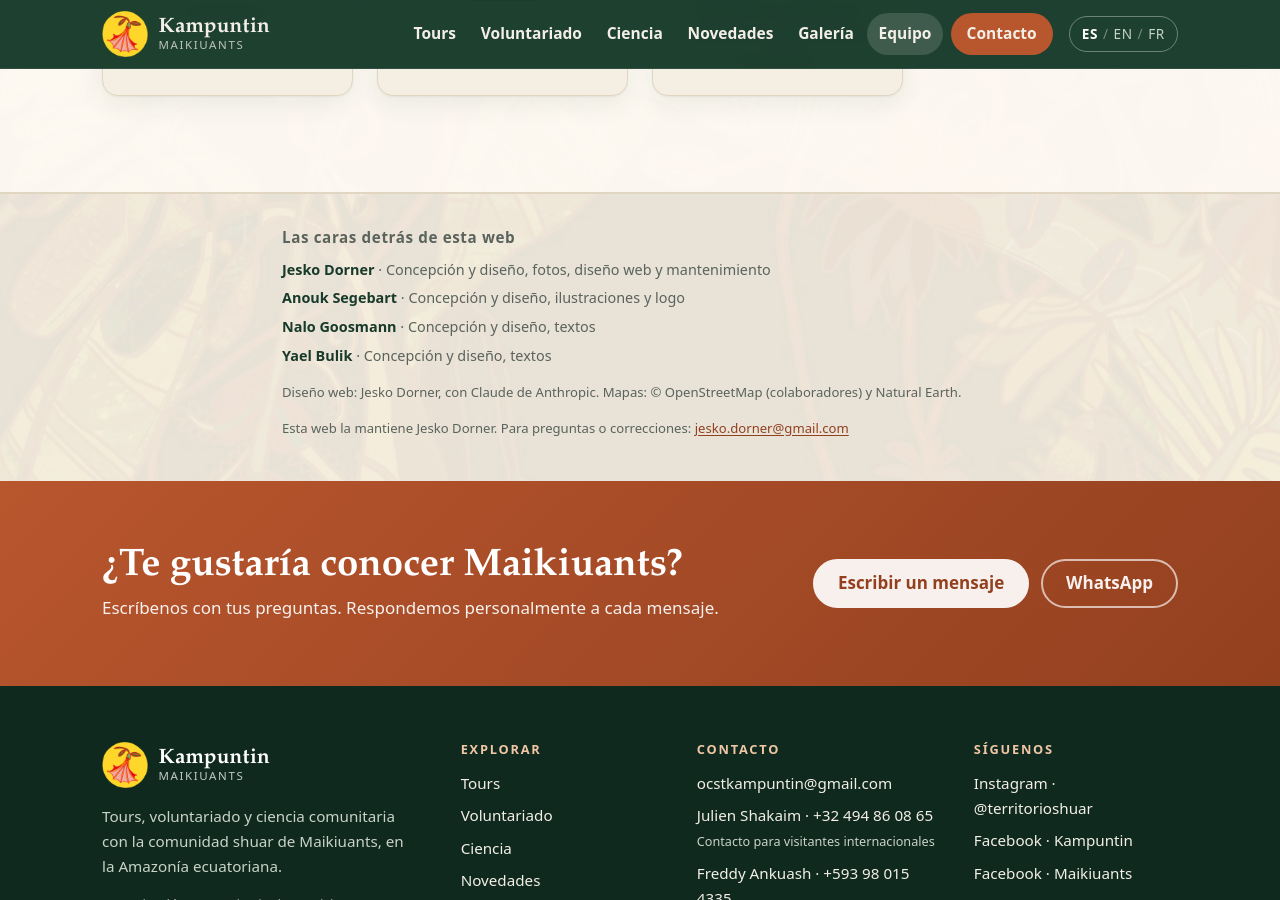
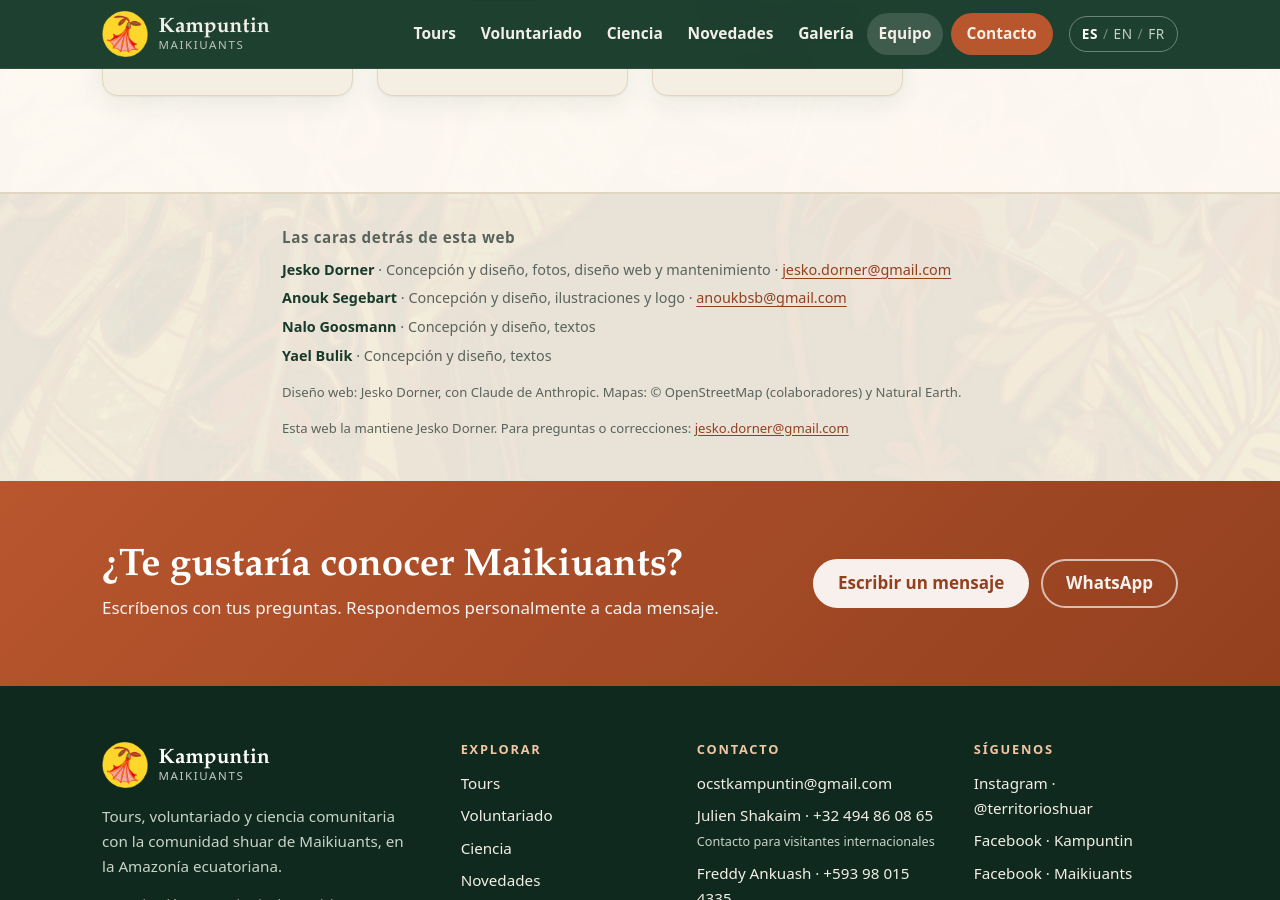
Before and after one commit to Kampuntin-Maikiuants/Kampuntin-Maikiuants.github.io, a Jekyll site: the page built from pages/es/people.html, in a window 1280 px wide and 900 px high, scrolled down 2050 px. Built offline with Jekyll 4.4.1, drawn with Linux system fonts in a browser that asks for light colours.

Commit message:
emails in people tab

```diff
--- a/_data/en/people.yml
+++ b/_data/en/people.yml
@@ -27,7 +27,7 @@ credits:
   map: "Maps: © OpenStreetMap contributors and Natural Earth."
   maintained: "This website is maintained by Jesko Dorner. For questions or corrections:"
   people:
-    - { name: "Jesko Dorner", role: "Concept and design, photos, web design and maintenance" }
-    - { name: "Anouk Segebart", role: "Concept and design, illustrations and logo" }
+    - { name: "Jesko Dorner", role: "Concept and design, photos, web design and maintenance", email: "jesko.dorner@gmail.com" }
+    - { name: "Anouk Segebart", role: "Concept and design, illustrations and logo", email: "anoukbsb@gmail.com" }
     - { name: "Nalo Goosmann", role: "Concept and design, texts" }
     - { name: "Yael Bulik", role: "Concept and design, texts" }
--- a/_data/es/people.yml
+++ b/_data/es/people.yml
@@ -27,7 +27,7 @@ credits:
   map: "Mapas: © OpenStreetMap (colaboradores) y Natural Earth."
   maintained: "Esta web la mantiene Jesko Dorner. Para preguntas o correcciones:"
   people:
-    - { name: "Jesko Dorner", role: "Concepción y diseño, fotos, diseño web y mantenimiento" }
-    - { name: "Anouk Segebart", role: "Concepción y diseño, ilustraciones y logo" }
+    - { name: "Jesko Dorner", role: "Concepción y diseño, fotos, diseño web y mantenimiento", email: "jesko.dorner@gmail.com" }
+    - { name: "Anouk Segebart", role: "Concepción y diseño, ilustraciones y logo", email: "anoukbsb@gmail.com" }
     - { name: "Nalo Goosmann", role: "Concepción y diseño, textos" }
     - { name: "Yael Bulik", role: "Concepción y diseño, textos" }
--- a/_data/fr/people.yml
+++ b/_data/fr/people.yml
@@ -28,7 +28,7 @@ credits:
   map: "Cartes : © contributeurs OpenStreetMap et Natural Earth."
   maintained: "Ce site est géré par Jesko Dorner. Pour toute question ou correction :"
   people:
-    - { name: "Jesko Dorner", role: "Conception et design, photos, webdesign et maintenance" }
-    - { name: "Anouk Segebart", role: "Conception et design, illustrations et logo" }
+    - { name: "Jesko Dorner", role: "Conception et design, photos, webdesign et maintenance", email: "jesko.dorner@gmail.com" }
+    - { name: "Anouk Segebart", role: "Conception et design, illustrations et logo", email: "anoukbsb@gmail.com" }
     - { name: "Nalo Goosmann", role: "Conception et design, textes" }
     - { name: "Yael Bulik", role: "Conception et design, textes" }
--- a/_layouts/people.html
+++ b/_layouts/people.html
@@ -57,7 +57,7 @@ layout: default
     <h2 class="credits__title">{{ c.title }}</h2>
     <ul class="credits__list">
       {%- for cp in c.people %}
-      <li><strong>{{ cp.name }}</strong> · {{ cp.role }}</li>
+      <li><strong>{{ cp.name }}</strong> · {{ cp.role }}{% if cp.email %} · <a href="mailto:{{ cp.email }}">{{ cp.email }}</a>{% endif %}</li>
       {%- endfor %}
     </ul>
     <p class="credits__note">{{ c.webdesign }} {{ c.map }}</p>
```
